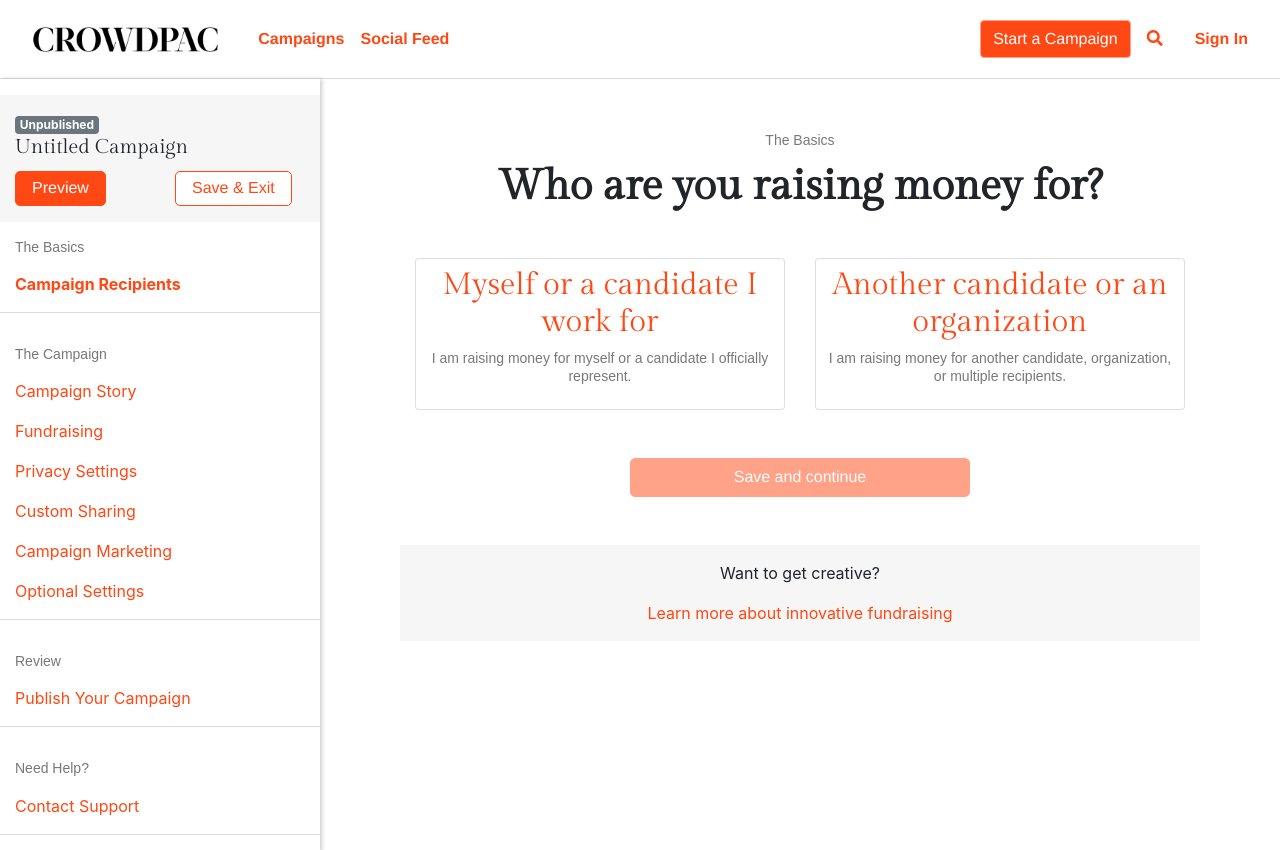
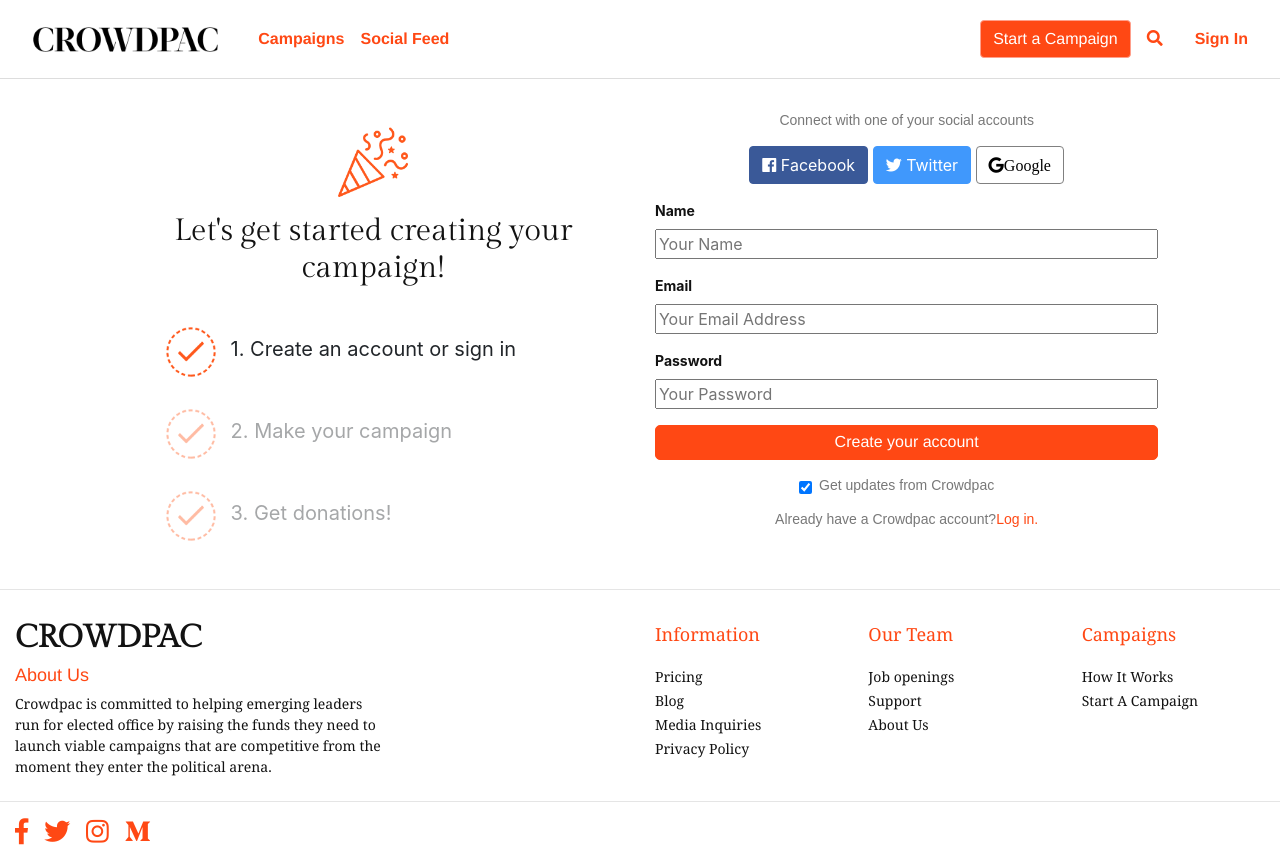
Before and after one commit to only-rakib/Crowdpac, a Django app: page /start_campaign/ in a window 1280 px wide. Shown: the top 850 px of the page. Run offline with Django 3.2, Linux system fonts and the light colour scheme; grey boxes labelled with a size stand in for pictures from a placeholder-image service; some libraries are stand-ins or nearby versions.

Commit message:
signin-signup compleated

```diff
--- /dev/null
+++ b/crowdpacapps/templates/signup.html
@@ -0,0 +1,53 @@
+{%load static%}
+<div class="row">
+    <div class="col">
+        <div class="row" style="margin-top: 1rem">
+            <div class=" col mini-recipient__title">
+                <label style="float: left;">Name</label>
+            </div>
+        </div>
+        <div class="row">
+            <div class="col">
+                <input type="text" name="loginName" id="signUpName" style="width: 100%" placeholder="Your Name">
+            </div>
+        </div>
+        <div class="row" style="margin-top: 1rem">
+            <div class="col mini-recipient__title">
+                <label style="float: left;">Email</label>
+            </div>
+        </div>
+        <div class="row">
+            <div class="col">
+                <input type="email" name="signUpEmail" id="signUpEmail" style="width: 100%" placeholder="Your Email Address">
+            </div>
+        </div>
+        <div class="row" style="margin-top: 1rem">
+            <div class=" col mini-recipient__title">
+                <label style="float: left;">Password </label>
+            </div>
+        </div>
+        <div class="row">
+            <div class="col">
+                <input type="password" name="signUpPassword" id="signUpPassword" style="width: 100%" placeholder="Your Password">
+            </div>
+        </div>
+        <div class="row" style="margin-top: 1rem">
+            <div class="col">
+                <button class="btnr red" type="submit" name="signUpSubmitButton" id="signUpSubmitButton" style="width: 100%">
+                    Create your account
+                </button>
+            </div>
+        </div>
+        <div class="row" style="margin-top: 1rem">
+            <div class="col text-center mini-recipient">
+                <input type="checkbox" class="form-check-input" id="updateSignupCheck" checked>
+                <label class="form-check-label" for="exampleCheck1">Get updates from Crowdpac</label>
+            </div>
+        </div>
+        <div class="row" style="margin-top: 1rem">
+            <div class="col col text-center mini-recipient">
+                Already have a Crowdpac account?<a class="rclst" href="{% url 'signin' %}" onclick="showLogin()">Log in.</a>
+            </div>
+        </div>
+    </div>
+</div>
--- /dev/null
+++ b/crowdpacapps/templates/startcampaignSignup.html
@@ -0,0 +1,66 @@
+{%extends "header_footer.html"%}
+{%load static%}
+{%block title%}
+{%endblock title%}
+{%block container%}
+<div class="container-fluid">
+    <div class="row">
+        <div class="col-10 offset-1">
+            <div class="row">
+                <!--Left-->
+                <div class="col-md-6 order-lg-1 order-md-1 order-2" style="margin-top: 3rem">
+                    <div class="row">
+                        <div class="col d-flex justify-content-center">
+                            <img src="{%static 'images/signin-confetti.jpg'%}" style="height: 70px;width: 70px">
+                        </div>
+                    </div>
+                    <div class="row" style="margin-top: 1rem">
+                        <div class="col text-center">
+                            <h2>Let's get started creating your campaign!</h2>
+                        </div>
+                    </div>
+                    <div class="row" style="margin-top: 2rem">
+                        <div class="col offset-1">
+                            <img src="{%static 'images/signin-check.jpg'%}" style="height: 50px;width: 50px">
+                            <span style="font-size: 20px;padding-left: 10px;">1. Create an account or sign in</span>
+                        </div>
+                    </div>
+                    <div class="row" style="margin-top: 2rem;opacity: .4">
+                        <div class="col offset-1">
+                            <img src="{%static 'images/signin-check.jpg'%}" style="height: 50px;width: 50px">
+                            <span style="font-size: 20px;padding-left: 10px">2. Make your campaign</span>
+                        </div>
+                    </div>
+                    <div class="row" style="margin-top: 2rem;opacity: .4">
+                        <div class="col offset-1">
+                            <img src="{%static 'images/signin-check.jpg'%}" style="height: 50px;width: 50px">
+                            <span style="font-size: 20px;padding-left: 10px">3. Get donations!</span>
+                        </div>
+                    </div>
+                </div>
+                <div class="col-md-6 order-md-2 order-lg-2 order-1" style="margin-top: 2rem">
+                    <div class="row">
+                        <div class="col text-center mini-recipient">
+                            Connect with one of your social accounts
+                        </div>
+                    </div>
+                    <div class="row text-center" style="margin-top: 1rem">
+                        <div class="col-12">
+                            <a class="btn btn-fb" data-provider="facebook" href="#" data-event="create-account-fb">
+                                <i class="fab fa-facebook icon-facebook-sign force-block-xs"></i> Facebook
+                            </a>
+                            <a class="btn btn-twitter" data-provider="twitter" href="#" data-event="create-account-tw">
+                                <i class="fab fa-twitter icon-twitter force-block-xs"></i> Twitter
+                            </a>
+                            <a class="btn btn-google " data-provider="google" href="#" data-event="create-account-gm">
+                                <i class="fab fa-google">Google</i>
+                            </a>
+                        </div>
+                    </div>
+                    {% include 'signup.html' %}
+                </div>
+            </div>
+        </div>
+    </div>
+</div>
+{%endblock container%}
--- a/crowdpacapps/views.py
+++ b/crowdpacapps/views.py
@@ -216,7 +216,12 @@ def donateView(request, amount):
 
 
 def start_campaign_view(request):
-    return render(request, 'startcampaign.html', {'login': login})
+    global login
+    if login == 'True':
+        return render(request, 'startcampaign.html', {'login': login})
+    else:
+
+        return render(request, 'startcampaignSignup.html', {'login': login})
 
 
 def pricing_view(request):
```
Also changed, not shown: crowdpacapps/templates/signin.html (+1 -60 lines), crowdpacapps/templates/social_feed.html (+66 -101 lines), static/images/signin-check.jpg (added), static/images/signin-confetti.jpg (added).
